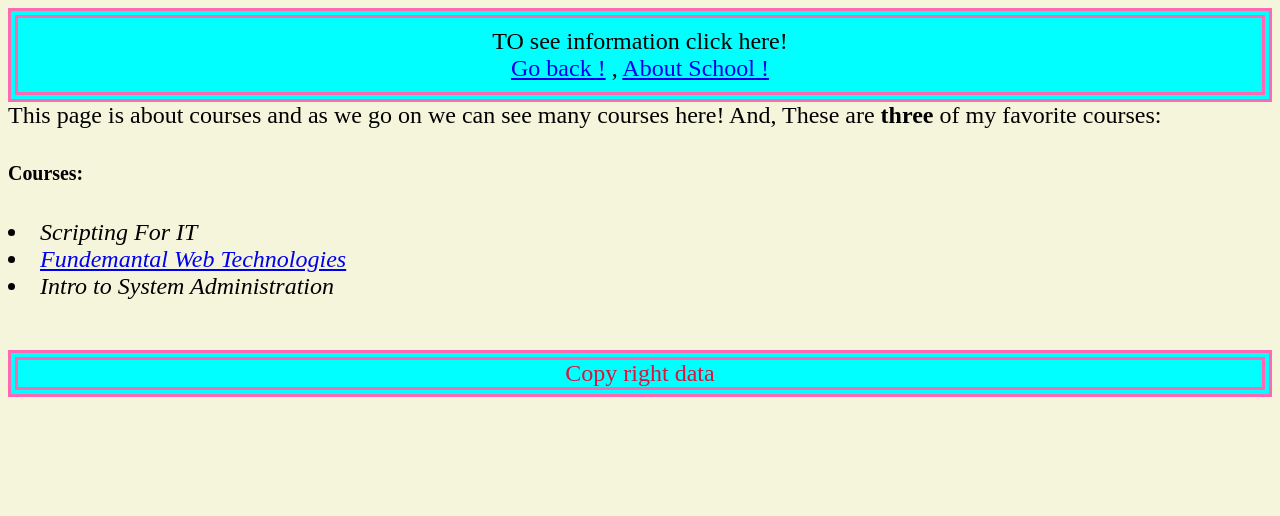
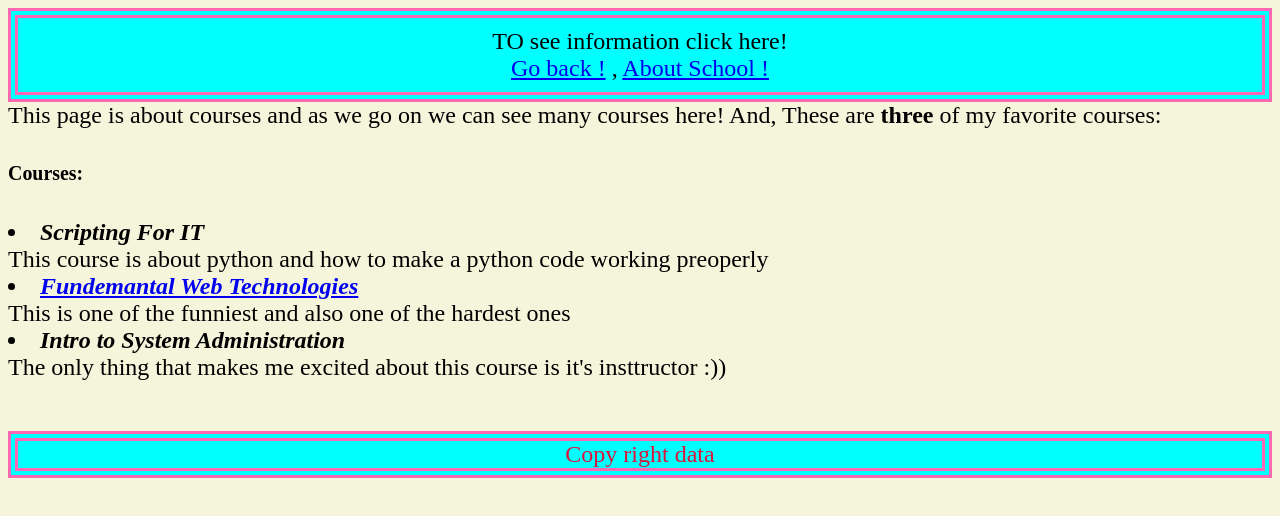
Before and after one commit to Erfan5G/Assignment-lab4, a plain HTML site: page misc/courses.html in a window 1280 px wide. Drawn offline with Linux system fonts and the light colour scheme.

```diff
--- a/misc/courses.html
+++ b/misc/courses.html
@@ -25,11 +25,14 @@
     <h5>Courses:  </h5>
         <div class="Courses--">
 
-                <li><i>Scripting For IT</i></li>
+                <li><i><b>Scripting For IT</b></i>
+                <div>This course is about python and how to make a python code working preoperly </div></li>
                 <li>
-                    <a href="https://learn.bcit.ca/d2l/home/914252" target="_blank"><i>Fundemantal Web Technologies</i></a>
+                    <a href="https://learn.bcit.ca/d2l/home/914252" target="_blank"><i><b>Fundemantal Web Technologies</b></i></a>
+                    <div>This is one of the funniest and also one of the hardest ones </div>
                 </li>
-                <li><i>Intro to System Administration</i></li>
+                <li><i><b>Intro to System Administration</b></i>
+                <div>The only thing that makes me excited about this course is it's insttructor :)) </div></li>
 
         </div>
     </section>
```
